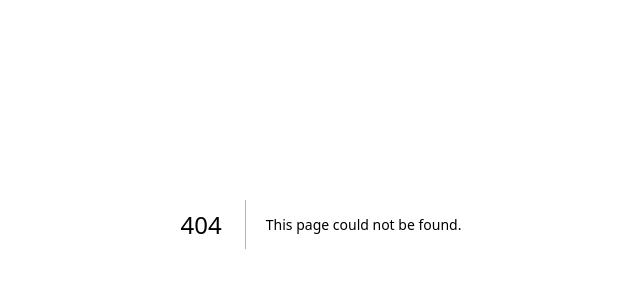
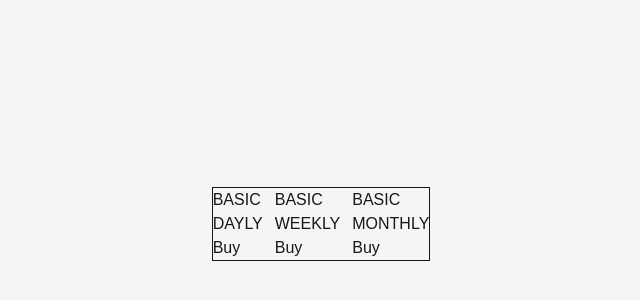
Before and after one commit to DanilZharkovTS/stripe-checkout-mini, a Next.js app in the folder frontend/: page /products/subscriptions in a window 1280 px wide. Before the commit this address had no page. Shown: the part 176-476 px from the top of the page, without its empty margins (319-959 px from the left). Built offline with nearby package versions, Linux system fonts and the light colour scheme.

Commit message:
feat(checkout): purchase a subscription

```diff
--- a/frontend/app/products/page.tsx
+++ b/frontend/app/products/page.tsx
@@ -4,6 +4,7 @@ import { service } from './service'
 import { product } from './types'
 import Image from 'next/image'
 import { useRouter } from 'next/navigation'
+import Link from 'next/link'
 
 export default function ProductsPage() {
   const router = useRouter()
@@ -35,6 +36,7 @@ export default function ProductsPage() {
 
   return (
     <div className="min-h-screen w-full flex justify-center items-center">
+      <Link href={'/products/subscriptions'}>Subscriptions</Link>
       {!products && (
         <div className="text-center text-gray-500">No products found.</div>
       )}
--- a/frontend/app/products/service.ts
+++ b/frontend/app/products/service.ts
@@ -1,4 +1,5 @@
 import axios from 'axios'
+import type { subscription } from './types'
 
 export const service = {
   getAllProducts: async () => {
@@ -11,4 +12,11 @@ export const service = {
     )
     return res.data
   },
+  getSubscriptionCheckout: async (data: subscription) => {
+    const res = await axios.post(
+      `${process.env.NEXT_PUBLIC_API_URL}/products/subscriptions`,
+      data
+    )
+    return res.data
+  },
 }
--- /dev/null
+++ b/frontend/app/products/subscriptions/page.tsx
@@ -0,0 +1,58 @@
+'use client'
+import { useState } from 'react'
+import {
+  subscription,
+  subscriptionPeriods,
+  subscriptionPlans,
+  subscriptionVariants,
+} from '../types'
+import { service } from '../service'
+import { useRouter } from 'next/navigation'
+
+export default function SubscriptionsPage() {
+  const router = useRouter()
+
+  const subscriptionVariants: subscriptionVariants = [
+    { plan: 'BASIC', period: 'DAYLY' },
+    { plan: 'BASIC', period: 'WEEKLY' },
+    { plan: 'BASIC', period: 'MONTHLY' },
+  ]
+
+  const handleCheckout = async (
+    plan: subscriptionPlans,
+    period: subscriptionPeriods
+  ) => {
+    try {
+      const res = await service.getSubscriptionCheckout({
+        plan,
+        period,
+      })
+      router.push(res.url)
+    } catch (err) {
+      console.error(err)
+      return
+    }
+  }
+
+  return (
+    <div className="w-full h-screen flex justify-center items-center">
+      <div className="flex gap-3 b-gray-50 border">
+        {subscriptionVariants.map((s: subscription, i) => {
+          return (
+            <div key={i}>
+              <div>{s.plan}</div>
+              <div>{s.period}</div>
+              <button
+                onClick={() => {
+                  handleCheckout(s.plan, s.period)
+                }}
+              >
+                Buy
+              </button>
+            </div>
+          )
+        })}
+      </div>
+    </div>
+  )
+}
--- a/frontend/app/products/types.ts
+++ b/frontend/app/products/types.ts
@@ -6,3 +6,14 @@ export interface product {
   currency: string
   image_url: string
 }
+
+export type subscriptionPlans = 'BASIC'
+
+export type subscriptionPeriods = 'DAYLY' | 'WEEKLY' | 'MONTHLY'
+
+export interface subscription {
+  plan: subscriptionPlans
+  period: subscriptionPeriods
+}
+
+export type subscriptionVariants = subscription[]
```
